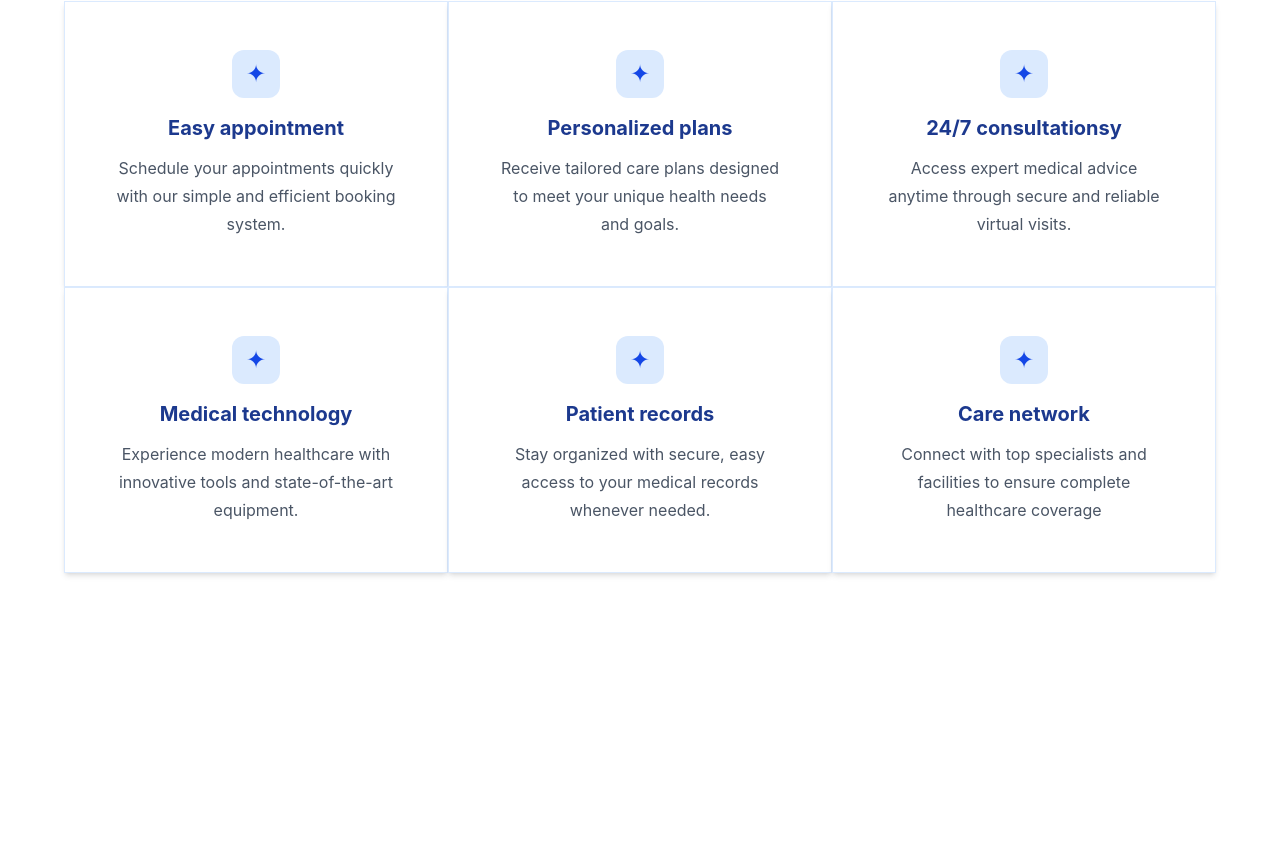
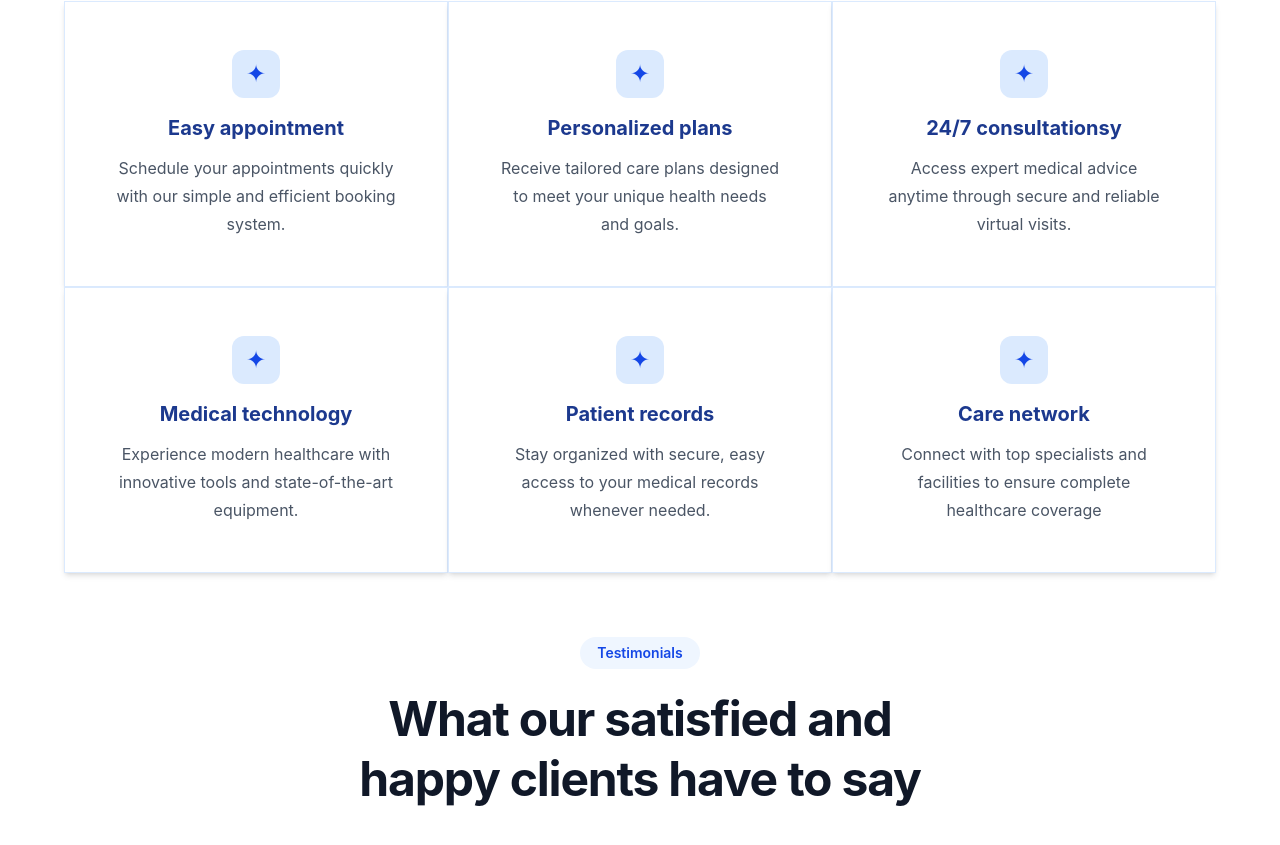
Before and after one commit to GhotaiPayenda/vital-flow-react-Project, a React (Vite) app: page / in a window 1280 px wide. Shown: the part 4311-5156 px from the top of the page. Before the commit the page ends 4948 px from the top, so only its background shows below. Built offline with nearby package versions, Linux system fonts and the light colour scheme.

Commit message:
create the header of Testimonials.jsx

```diff
--- a/src/components/Testimonials/Testimonials.jsx
+++ b/src/components/Testimonials/Testimonials.jsx
@@ -3,7 +3,12 @@ import React from 'react'
 export default function Testimonials() {
   return (
     <>
-
+        <header className="text-center flex flex-col items-center mb-10 ">
+            <span className="w-30 inline-block rounded-full bg-blue-50 px-4 py-1.5 text-sm font-semibold text-blue-700">
+          Testimonials
+        </span>
+        <h2 className="mt-5 text-3xl max-w-160 font-bold leading-tight tracking-tight text-gray-900 sm:text-4xl lg:text-5xl">What our satisfied and happy clients have to say</h2>
+        </header>
     </>
   )
 }
```
